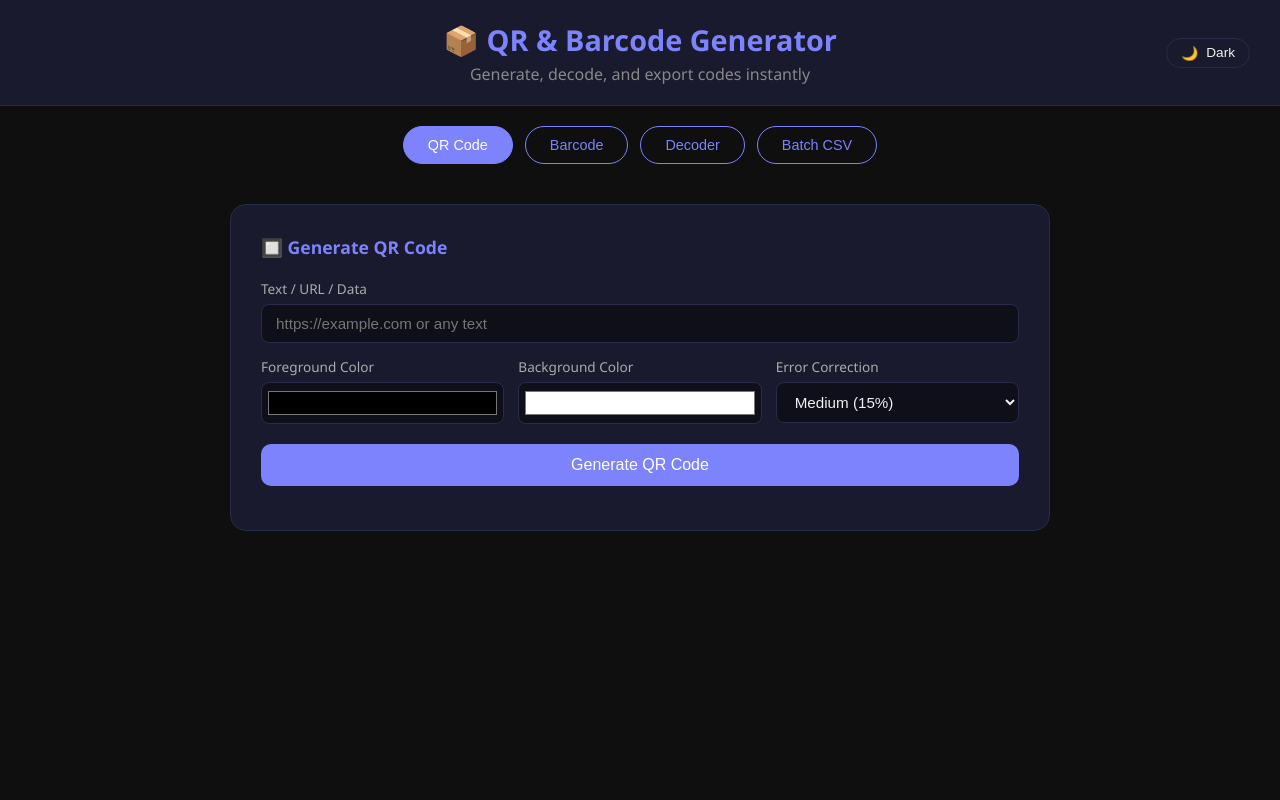
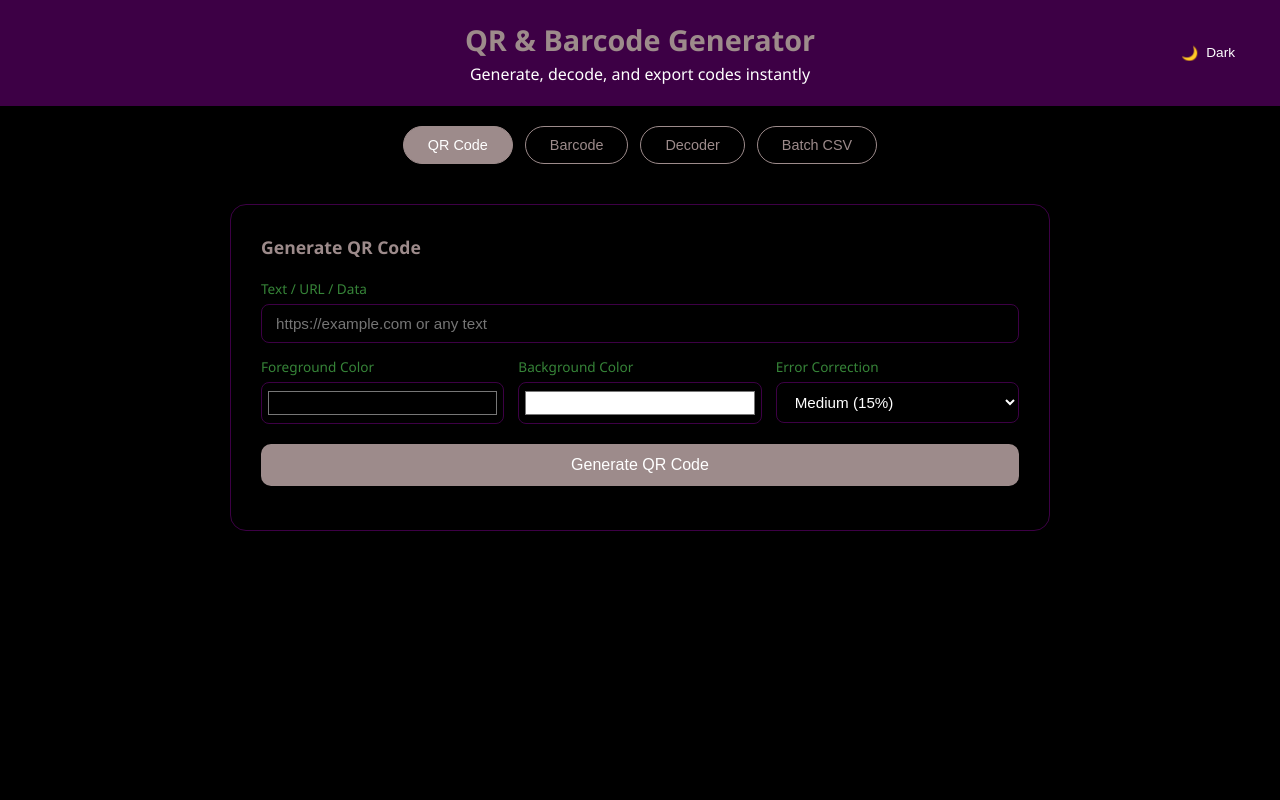
Before and after one commit to Adityxax/QR-Barcode-Generator-, a Flask app: page / in a window 1280 px wide. Run offline with Flask 3, Linux system fonts and the light colour scheme.

Commit message:
Modified Template

```diff
--- a/templates/index.html
+++ b/templates/index.html
@@ -9,28 +9,28 @@
 
     /* ── THEME VARIABLES ── */
     [data-theme="dark"] {
-      --bg:         #0f0f0f;
-      --header-bg:  #1a1a2e;
-      --border:     #2a2a4a;
-      --card-bg:    #1a1a2e;
-      --input-bg:   #0f0f1a;
-      --text:       #f0f0f0;
-      --muted:      #888;
-      --muted2:     #aaa;
-      --accent:     #7c83fd;
-      --batch-bg:   #0f0f1a;
+      --bg:         #000000;
+      --header-bg:  #3d0045;
+      --border:     #3d0045;
+      --card-bg:    #000000;
+      --input-bg:   #000000;
+      --text:       #ffffff;
+      --muted:      #ffffff;
+      --muted2:     #368438;
+      --accent:     #9d8b8b;
+      --batch-bg:   #3f3fc3;
     }
 
     [data-theme="light"] {
       --bg:         #f4f4f8;
-      --header-bg:  #ffffff;
-      --border:     #d0d0e0;
+      --header-bg:  #dc6ee3;
+      --border:     #000000;
       --card-bg:    #ffffff;
-      --input-bg:   #f9f9fc;
-      --text:       #1a1a2e;
-      --muted:      #555;
-      --muted2:     #666;
-      --accent:     #5a62e0;
+      --input-bg:   #ffffff;
+      --text:       #000000;
+      --muted:      #000000;
+      --muted2:     #2d0061;
+      --accent:     #070707;
       --batch-bg:   #f0f0f8;
     }
 
@@ -237,7 +237,7 @@
     .type-badge {
       display: inline-block;
       background: var(--accent);
-      color: #fff;
+      color: #ffffff;
       border-radius: 20px;
       padding: 2px 10px;
       font-size: 0.75rem;
@@ -252,7 +252,7 @@
 
 <header>
   <div class="header-center">
-    <h1>📦 QR & Barcode Generator</h1>
+    <h1>QR & Barcode Generator</h1>
     <p>Generate, decode, and export codes instantly</p>
   </div>
 
@@ -274,7 +274,7 @@
   <!-- QR CODE TAB -->
   <div id="tab-qr" class="tab-content active">
     <div class="card">
-      <h2>🔲 Generate QR Code</h2>
+      <h2>Generate QR Code</h2>
       <label>Text / URL / Data</label>
       <input type="text" id="qr-data" placeholder="https://example.com or any text" />
       <div class="row">
@@ -311,7 +311,7 @@
   <!-- BARCODE TAB -->
   <div id="tab-barcode" class="tab-content">
     <div class="card">
-      <h2>📊 Generate Barcode</h2>
+      <h2>Generate Barcode</h2>
       <label>Data</label>
       <input type="text" id="bc-data" placeholder="Enter barcode data..." />
       <label>Barcode Format</label>
@@ -337,7 +337,7 @@
   <!-- DECODE TAB -->
   <div id="tab-decode" class="tab-content">
     <div class="card">
-      <h2>🔍 Decode QR / Barcode</h2>
+      <h2>Decode QR / Barcode</h2>
       <label>Upload Image</label>
       <input type="file" id="decode-file" accept="image/*" />
       <button class="btn" onclick="decodeImage()">Decode Image</button>
@@ -349,7 +349,7 @@
   <!-- BATCH TAB -->
   <div id="tab-batch" class="tab-content">
     <div class="card">
-      <h2>📋 Batch Generate from CSV</h2>
+      <h2>Batch Generate from CSV</h2>
       <p style="color:var(--muted);font-size:0.85rem;margin-bottom:14px;">
         Upload a CSV file with one value per row. Each row will get its own code.
       </p>
@@ -375,8 +375,8 @@
     const isDark = html.getAttribute('data-theme') === 'dark';
     const next   = isDark ? 'light' : 'dark';
     html.setAttribute('data-theme', next);
+    document.getElementById('theme-label').textContent = isDark ? 'Light' : 'Dark';
     document.getElementById('theme-icon').textContent  = isDark ? '☀️' : '🌙';
-    document.getElementById('theme-label').textContent = isDark ? 'Light' : 'Dark';
     localStorage.setItem('theme', next);
   }
 
```
